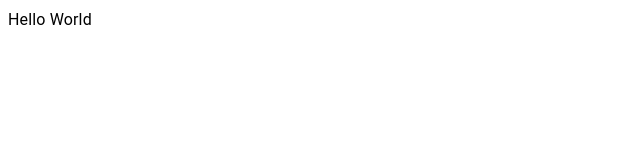
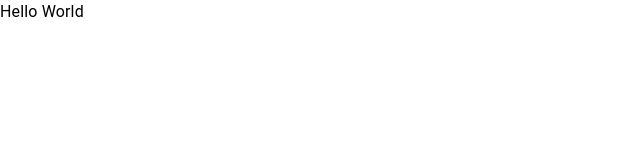
Before and after one commit to Zaniuk/AlkemyChallenge, a React (Create React App) app in the folder client/: page / in a window 1280 px wide. Shown: the top 160 px of the page, without its empty margins (0-640 px from the left). Built offline with nearby package versions, Linux system fonts and the light colour scheme.

Commit message:
add index.css

```diff
--- a/client/public/index.css
+++ b/client/public/index.css
@@ -0,0 +1,4 @@
+body{
+    margin: 0;
+    padding: 0;
+}
--- a/client/public/index.html
+++ b/client/public/index.html
@@ -15,6 +15,7 @@
       user's mobile device or desktop. See https://developers.google.com/web/fundamentals/web-app-manifest/
     -->
     <link rel="manifest" href="%PUBLIC_URL%/manifest.json" />
+    <link rel="stylesheet" href="%PUBLIC_URL%/index.css">
     <!--
       Notice the use of %PUBLIC_URL% in the tags above.
       It will be replaced with the URL of the `public` folder during the build.
```
